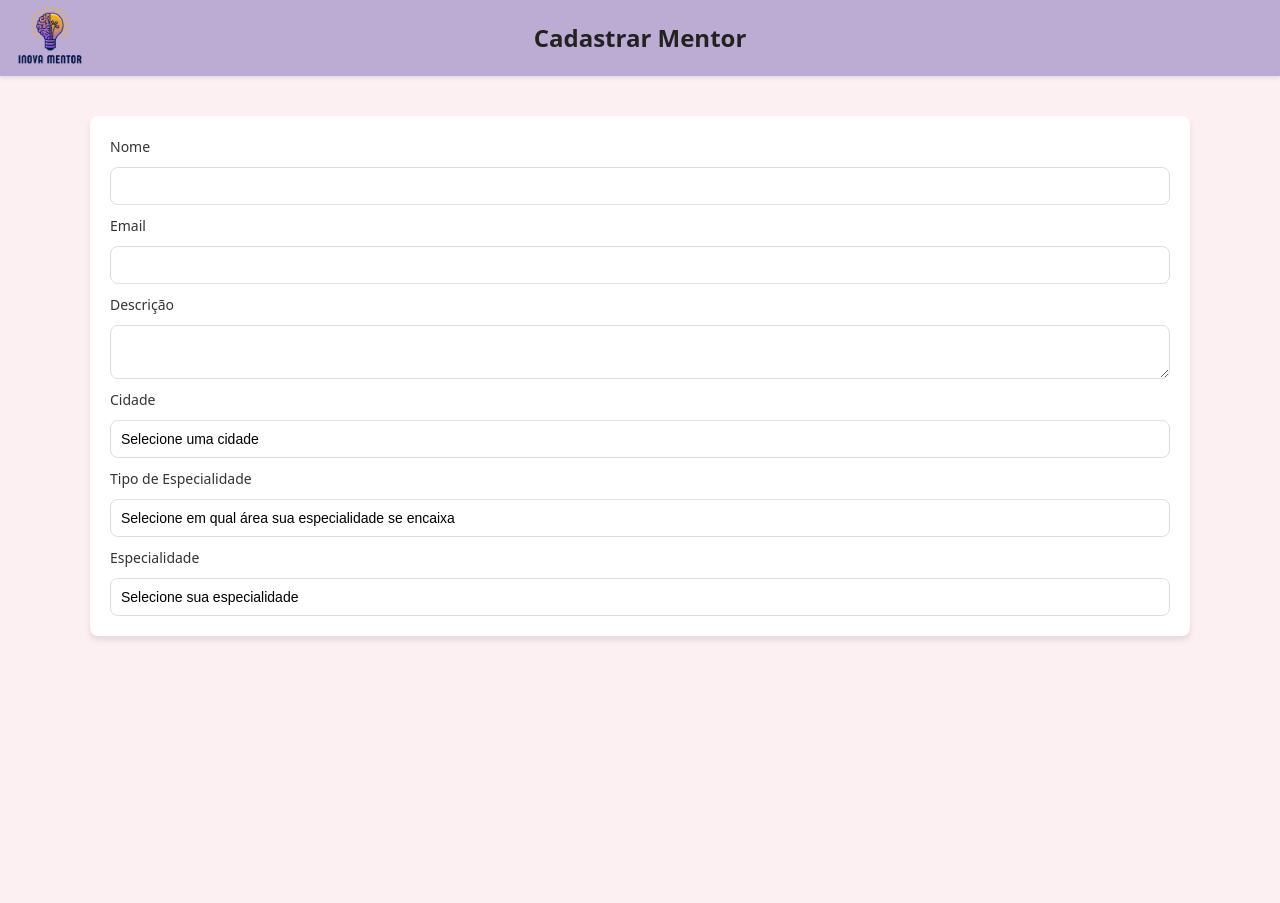
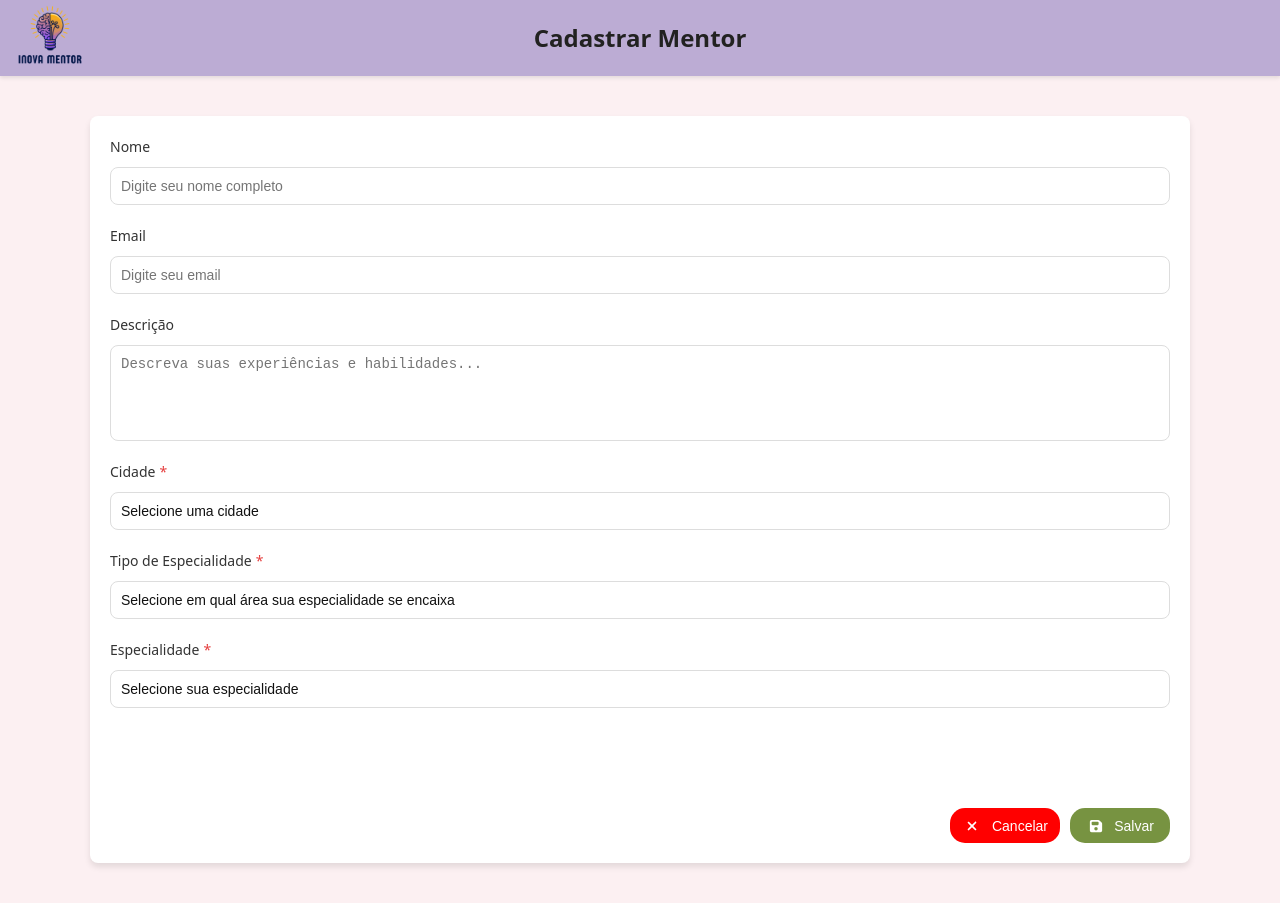
Before and after one commit to Stefany-Campanhoni/projeto-extensao-segunda-fase-react, a React (Vite) app: page /mentors/create in a window 1280 px wide. Before the commit the page ends 800 px from the top, so only its background shows below. Built offline with nearby package versions, Linux system fonts and the light colour scheme.

Commit message:
Implement mentor form page and create input component

```diff
--- a/src/App.tsx
+++ b/src/App.tsx
@@ -1,6 +1,6 @@
-import { BrowserRouter, Routes, Route, Navigate } from "react-router-dom"
 import { Dashbord } from "@pages/dashboard/Dashbord"
 import { MentorForm } from "@pages/mentor/MentorForm"
+import { BrowserRouter, Navigate, Route, Routes } from "react-router-dom"
 import "./App.css"
 
 function App() {
--- /dev/null
+++ b/src/components/input/InputField.tsx
@@ -0,0 +1,63 @@
+import { HTMLInputTypeAttribute } from "react"
+import { UseFormRegister } from "react-hook-form"
+import "./input-field.css"
+
+type InputFieldProps = {
+  label: string
+  name: string
+  register: UseFormRegister<any>
+  error?: string
+  type?: HTMLInputTypeAttribute | "textarea"
+  placeholder?: string
+  required?: boolean
+  disabled?: boolean
+  className?: string
+} & React.InputHTMLAttributes<HTMLInputElement | HTMLTextAreaElement>
+
+export function InputField({
+  label,
+  name,
+  register,
+  error,
+  type = "text",
+  placeholder,
+  required = false,
+  disabled = false,
+  className = "",
+  ...rest
+}: InputFieldProps) {
+  return (
+    <div className={`input-field-container ${className}`}>
+      <label
+        htmlFor={name}
+        className="input-label"
+      >
+        {label}
+        {required && <span className="required-mark">*</span>}
+      </label>
+
+      {type === "textarea" ? (
+        <textarea
+          id={name}
+          placeholder={placeholder}
+          className={`input-element textarea ${error ? "input-error" : ""}`}
+          disabled={disabled}
+          {...register(name)}
+          {...rest}
+        />
+      ) : (
+        <input
+          id={name}
+          type={type}
+          placeholder={placeholder}
+          className={`input-element ${error ? "input-error" : ""}`}
+          disabled={disabled}
+          {...register(name)}
+          {...rest}
+        />
+      )}
+
+      {error && <span className="error-message">{error}</span>}
+    </div>
+  )
+}
--- /dev/null
+++ b/src/components/input/input-field.css
@@ -0,0 +1,54 @@
+.input-field-container {
+  display: flex;
+  flex-direction: column;
+  margin-bottom: 10px;
+  width: 100%;
+}
+
+.input-label {
+  font-weight: 500;
+  margin-bottom: 10px;
+  font-size: 14px;
+  color: #333;
+}
+
+.required-mark {
+  color: #e53e3e;
+  margin-left: 0.25rem;
+}
+
+.input-element {
+  padding: 10px;
+  border: 1px solid #ddd;
+  border-radius: 8px;
+  font-size: 14px;
+  background-color: #fff;
+  color: #111;
+  transition: border-color 0.15s ease-in-out, box-shadow 0.15s ease-in-out;
+}
+
+.input-element:focus {
+  outline: none;
+  border-color: #3b82f6;
+  box-shadow: 0 0 0 3px rgba(59, 130, 246, 0.25);
+}
+
+.input-error {
+  border-color: #e53e3e;
+}
+
+.error-message {
+  color: #e53e3e;
+  font-size: 0.875rem;
+  margin-top: 0.25rem;
+}
+
+.textarea {
+  min-height: 6rem;
+  resize: none;
+}
+
+.input-element:disabled {
+  background-color: #f3f4f6;
+  cursor: not-allowed;
+}
--- a/src/pages/dashboard/dashboard.css
+++ b/src/pages/dashboard/dashboard.css
@@ -1,5 +1,5 @@
 .dashboard-top {
   display: flex;
   justify-content: space-between;
-  margin-bottom: 5px;
+  margin-bottom: 8px;
 }
--- a/src/pages/mentor/MentorForm.tsx
+++ b/src/pages/mentor/MentorForm.tsx
@@ -1,16 +1,52 @@
+import { Button } from "@components/button/Button"
+import { InputField } from "@components/input/InputField"
 import { Page } from "@components/page/Page"
-import { zodResolver } from "@hookform/resolvers/zod";
-import { useForm } from "react-hook-form";
-import { z } from "zod";
+import { faFloppyDisk, faXmark } from "@fortawesome/free-solid-svg-icons"
+import { zodResolver } from "@hookform/resolvers/zod"
+import { useForm } from "react-hook-form"
+import { useNavigate } from "react-router-dom"
+import { z } from "zod"
 import "./mentor-form.css"
 
 const mentorFormSchema = z.object({
-  name: z.string().max(45, {message: "O nome deve ser menor que 45 caracteres!"}),
-  email: z.string().email({message: "Email inválido!"}),
-  description: z.string().max(200, {message: "A descrição não deve exceder 200 caracteres!"}),
-  cityId: z.number().int().min(1, {message: "Cidade inválida!"}),
-  specialtyTypeId: z.number().int().min(1, {message: "Tipo de especialidade inválido"}),
-  specialtyId: z.number().int().min(1, {message: "Especialidade inválido"})
+  name: z
+    .string()
+    .min(1, { message: "Nome é obrigatório" })
+    .max(45, { message: "O nome deve ser menor que 45 caracteres!" }),
+
+  email: z
+    .string()
+    .min(1, { message: "Email é obrigatório" })
+    .email({ message: "Email inválido!" }),
+
+  description: z
+    .string()
+    .min(1, { message: "Descrição é obrigatória" })
+    .max(200, { message: "A descrição não deve exceder 200 caracteres!" }),
+
+  cityId: z.coerce
+    .number()
+    .int()
+    .positive({ message: "Cidade inválida!" })
+    .refine((val) => !isNaN(val) && val !== 0, {
+      message: "Cidade inválida!",
+    }),
+
+  specialtyTypeId: z.coerce
+    .number()
+    .int()
+    .positive({ message: "Tipo de especialidade inválido" })
+    .refine((val) => !isNaN(val) && val !== 0, {
+      message: "Tipo de especialidade inválido",
+    }),
+
+  specialtyId: z.coerce
+    .number()
+    .int()
+    .positive({ message: "Especialidade inválida" })
+    .refine((val) => !isNaN(val) && val !== 0, {
+      message: "Especialidade inválida",
+    }),
 })
 
 type ValidationSchemaType = z.infer<typeof mentorFormSchema>
@@ -20,51 +56,59 @@ function onSubmit(data: ValidationSchemaType) {
 }
 
 export function MentorForm() {
-  const { register, handleSubmit, formState: { errors } } = useForm<ValidationSchemaType>({
-    resolver: zodResolver(mentorFormSchema)
+  const navigate = useNavigate()
+  const {
+    register,
+    handleSubmit,
+    formState: { errors },
+  } = useForm<ValidationSchemaType>({
+    resolver: zodResolver(mentorFormSchema),
   })
 
   return (
     <Page title="Cadastrar Mentor">
-      <form className="form" onSubmit={handleSubmit(onSubmit)}>
-        <label htmlFor="name">
-          Nome
-          <input
-            type="text"
-            {...register("name")}
-            required
+      <form
+        className="form"
+        onSubmit={handleSubmit(onSubmit)}
+      >
+        <InputField
+          label="Nome"
+          name="name"
+          register={register}
+          error={errors.name?.message}
+          placeholder="Digite seu nome completo"
         />
 
-          {errors.name && <span className="error-field">{errors.name.message}</span>}
-        </label>
-        <label htmlFor="email">
-          Email
-          <input
+        <InputField
+          label="Email"
+          name="email"
           type="email"
-            id="email"
-            {...register("email")}
-            required
+          register={register}
+          error={errors.email?.message}
+          placeholder="Digite seu email"
         />
 
-          {errors.email && <span className="error-field">{errors.email.message}</span>}
+        <InputField
+          label="Descrição"
+          name="description"
+          type="textarea"
+          register={register}
+          error={errors.description?.message}
+          placeholder="Descreva suas experiências e habilidades..."
+        />
+
+        <div className="input-field-container">
+          <label
+            htmlFor="cityId"
+            className="input-label"
+          >
+            Cidade
+            <span className="required-mark">*</span>
           </label>
-
-        <label htmlFor="description">
-          Descrição
-          <textarea
-            id="description"
-            required
-          ></textarea>
-
-          {errors.description && <span className="error-field">{errors.description.message}</span>}
-        </label>
-
-        <label htmlFor="city">
-          Cidade
           <select
-            id="city"
-            name="city"
-            required
+            id="cityId"
+            className={`input-element ${errors.cityId ? "input-error" : ""}`}
+            {...register("cityId")}
           >
             <option
               value=""
@@ -75,16 +119,21 @@ export function MentorForm() {
               Selecione uma cidade
             </option>
           </select>
+          {errors.cityId && <span className="error-message">{errors.cityId.message}</span>}
+        </div>
 
-          {errors.cityId && <span className="error-field">{errors.cityId.message}</span>}
+        <div className="input-field-container">
+          <label
+            htmlFor="specialtyTypeId"
+            className="input-label"
+          >
+            Tipo de Especialidade
+            <span className="required-mark">*</span>
           </label>
-
-        <label htmlFor="specialty-type">
-          Tipo de Especialidade
           <select
-            id="specialtyType"
-            name="specialty-type"
-            required
+            id="specialtyTypeId"
+            className={`input-element ${errors.specialtyTypeId ? "input-error" : ""}`}
+            {...register("specialtyTypeId")}
           >
             <option
               value=""
@@ -95,19 +144,23 @@ export function MentorForm() {
               Selecione em qual área sua especialidade se encaixa
             </option>
           </select>
+          {errors.specialtyTypeId && (
+            <span className="error-message">{errors.specialtyTypeId.message}</span>
+          )}
+        </div>
 
-          {errors.specialtyTypeId && <span className="error-field">{errors.specialtyTypeId.message}</span>}
-        </label>
-
+        <div className="input-field-container">
           <label
-          id="specialtyLabel"
-          htmlFor="specialty"
+            htmlFor="specialtyId"
+            className="input-label"
           >
             Especialidade
+            <span className="required-mark">*</span>
+          </label>
           <select
-            id="specialty"
-            name="specialty"
-            required
+            id="specialtyId"
+            className={`input-element ${errors.specialtyId ? "input-error" : ""}`}
+            {...register("specialtyId")}
           >
             <option
               value=""
@@ -118,9 +171,28 @@ export function MentorForm() {
               Selecione sua especialidade
             </option>
           </select>
-
-          {errors.specialtyId && <span className="error-field">{errors.specialtyId.message}</span>}
-        </label>
+          {errors.specialtyId && (
+            <span className="error-message">{errors.specialtyId.message}</span>
+          )}
+        </div>
+        <section className="button-container">
+          <Button
+            type="button"
+            variant="danger"
+            icon={faXmark}
+            onClick={() => navigate("/")}
+          >
+            Cancelar
+          </Button>
+          <Button
+            type="submit"
+            variant="save"
+            icon={faFloppyDisk}
+            onClick={() => console.log("oie :3")}
+          >
+            Salvar
+          </Button>
+        </section>
       </form>
     </Page>
   )
--- a/src/pages/mentor/mentor-form.css
+++ b/src/pages/mentor/mentor-form.css
@@ -5,7 +5,7 @@
   width: 100%;
 }
 
-.form > label {
+.form>label {
   display: flex;
   flex-direction: column;
   width: 100%;
@@ -14,8 +14,8 @@
   color: #333;
 }
 
-.form > label > input,
-.form > label > textarea {
+.form>label>input,
+.form>label>textarea {
   padding: 10px;
   border: 1px solid #ddd;
   border-radius: 8px;
@@ -33,3 +33,13 @@ select {
   font-size: 14px;
   background-color: #fff;
 }
+
+.button-container {
+  margin-top: 80px;
+  gap: 10px;
+  width: 100%;
+  color: #000;
+  display: flex;
+  flex-direction: row;
+  justify-content: end;
+}
```
Also changed, not shown: src/pages/dashboard/Dashbord.tsx (+5 -5 lines). Lines whose indentation alone changed are shown as unchanged.
